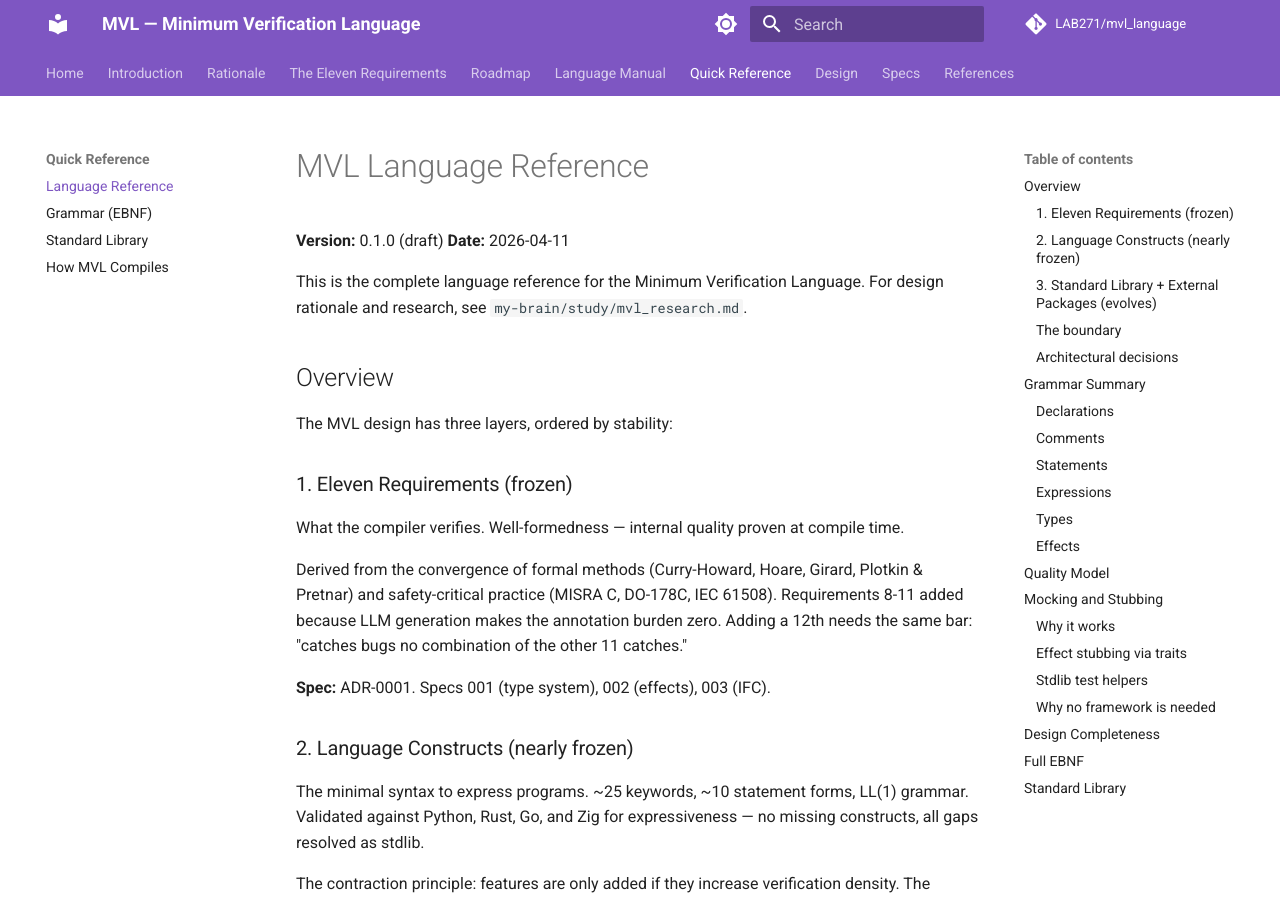
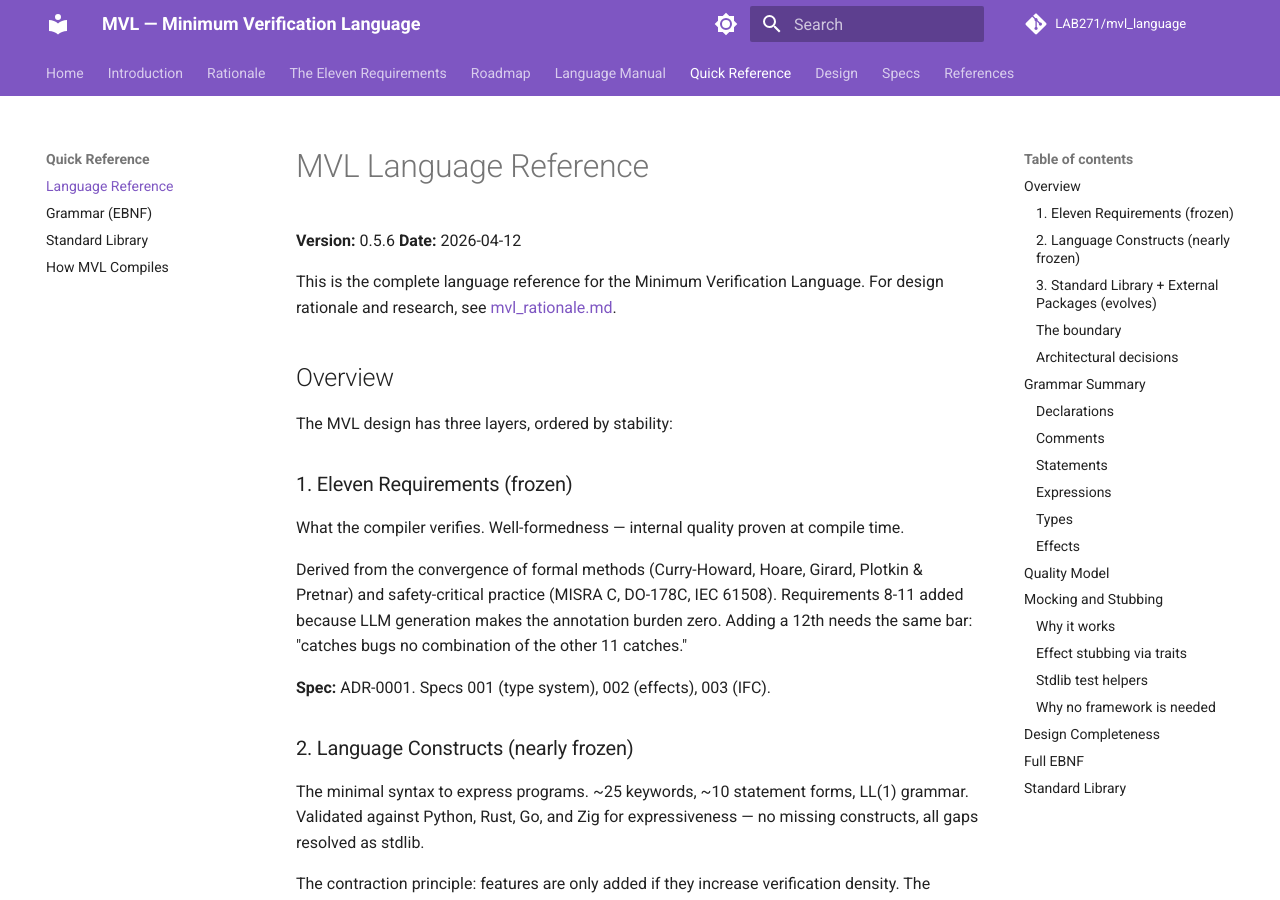
Before and after one commit to mvl-lang/mvl, an MkDocs documentation site: the page built from docs/language.md, in a window 1280 px wide and 900 px high. Built offline with MkDocs 1.6.1 and Material for MkDocs 9.7.7, drawn with Linux system fonts in a browser that asks for light colours; comment, search, counter and statistics services are not loaded.

Commit message:
fix(docs): update language reference version, date, and broken link
Bump version from 0.1.0 (draft) to 0.5.6, update date to 2026-04-12,
and replace dead private path my-brain/study/mvl_research.md with the
correct repo-relative link to docs/mvl_rationale.md.

Co-Authored-By: Claude Sonnet 4.6 <noreply@anthropic.com>

```diff
--- a/docs/language.md
+++ b/docs/language.md
@@ -1,9 +1,9 @@
 # MVL Language Reference
 
-**Version:** 0.1.0 (draft)
-**Date:** 2026-04-11
+**Version:** 0.5.6
+**Date:** 2026-04-12
 
-This is the complete language reference for the Minimum Verification Language. For design rationale and research, see `my-brain/study/mvl_research.md`.
+This is the complete language reference for the Minimum Verification Language. For design rationale and research, see [mvl_rationale.md](mvl_rationale.md).
 
 ## Overview
 
```
